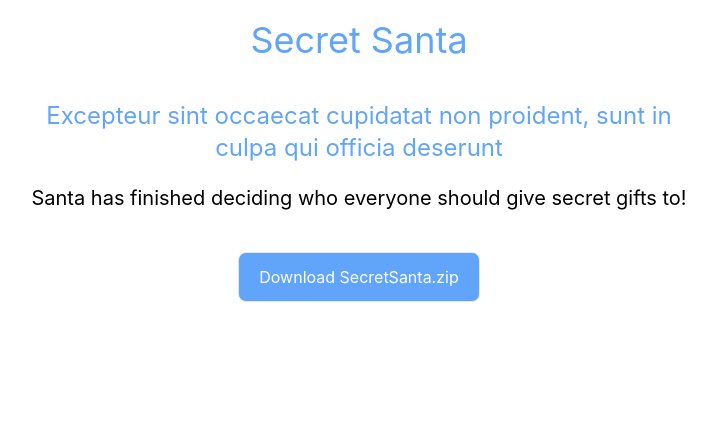
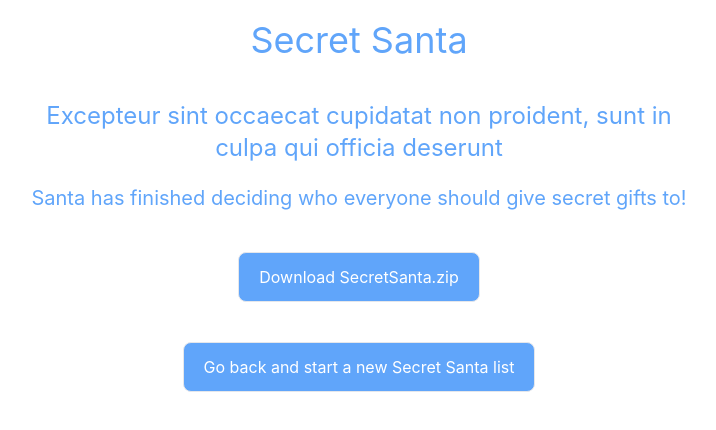
Before and after one commit to webmiraclepro/secret-santa-webpage, a Next.js app: page /download in a window 1280 px wide. Shown: the top 430 px of the page, without its empty margins (281-997 px from the left). Built offline with nearby package versions, Linux system fonts and the light colour scheme.

Commit message:
feat: add goback button in download page

```diff
--- a/src/pages/download/index.tsx
+++ b/src/pages/download/index.tsx
@@ -1,21 +1,30 @@
 import Link from 'next/link'
-import {useSelector, useDispatch} from 'react-redux'
+import { useSelector, useDispatch } from 'react-redux'
 import { saveAs } from 'file-saver';
-import JSZip from 'jszip';
+import JSZip, { file } from 'jszip';
 import { getRules } from '../../state/rule/reducer'
+import { getPersons } from '../../state/person/reducer';
 import { RootState, AppDispatch } from '../../state/store'
 
 
 const DownloadPage = () => {
-    const rules = useSelector(({rule}: RootState) => getRules(rule.rules))
+    const rules = useSelector(({ rule }: RootState) => getRules(rule.rules))
+    const persons = useSelector(({ people }: RootState) => getPersons(people.persons))
     const downloadFile = () => {
         const zip = new JSZip()
-        rules.map(({firstPerson, secondPerson, isVerca}, index) => {
-            const result = firstPerson + " can't give to " + secondPerson + `${isVerca ? " and vice versa." : "."}`
-            const blob = new Blob([result], { type: "text/plain;charset=utf-8"});
-            zip.file(`output${index}.txt`, blob);
+        rules.map(({ firstPerson, secondPerson, isVerca }, index) => {
+            let result: string = ""
+            persons.filter(function ({ id, name }) {
+                return name !== secondPerson
+            }).map(({ id, name }) => {
+                const fileContent = firstPerson + ", you are giving a present to " + name + ".\n";
+                result += fileContent
+            })
+            // result = firstPerson + " can't give to " + secondPerson + `${isVerca ? " and vice versa." : "."}`
+            const blob = new Blob([result], { type: "text/plain;charset=utf-8" });
+            zip.file(`${firstPerson}.txt`, blob);
         })
-        zip.generateAsync({type:"blob"}).then(function(content) {
+        zip.generateAsync({ type: "blob" }).then(function (content) {
             // see FileSaver.js
             saveAs(content, "secretsanta.zip");
         });
@@ -23,11 +32,16 @@ const DownloadPage = () => {
     }
 
     return (
-        <div className='flex flex-col justify-center items-center'>
-            <p className='text-xl text-blue'>Santa has finished deciding who everyone should give secret gifts to!</p>
+        <div className='flex flex-col justify-center items-center text-blue-400'>
+            <p className='text-xl'>Santa has finished deciding who everyone should give secret gifts to!</p>
             <Link href="/download">
                 <button className='border rounded-lg bg-blue-400 text-white px-5 py-3 mt-10 items-center justify-center' onClick={downloadFile}>
                     Download SecretSanta.zip
+                </button>
+            </Link>
+            <Link href="/">
+                <button className='border rounded-lg bg-blue-400 text-white px-5 py-3 mt-10 items-center justify-center'>
+                    Go back and start a new Secret Santa list
                 </button>
             </Link>
         </div>
```
